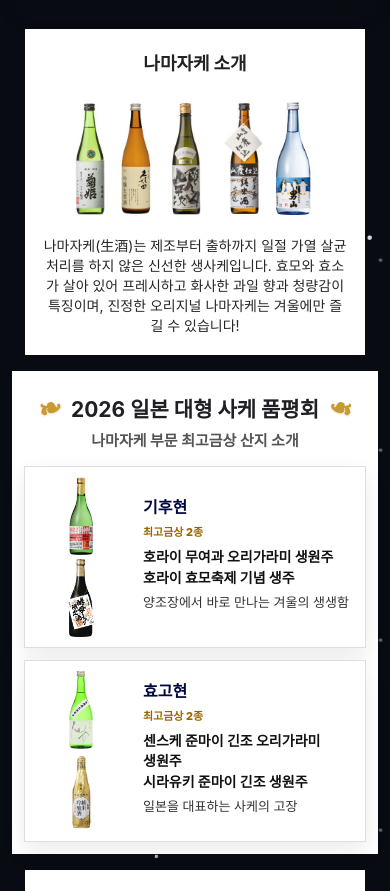
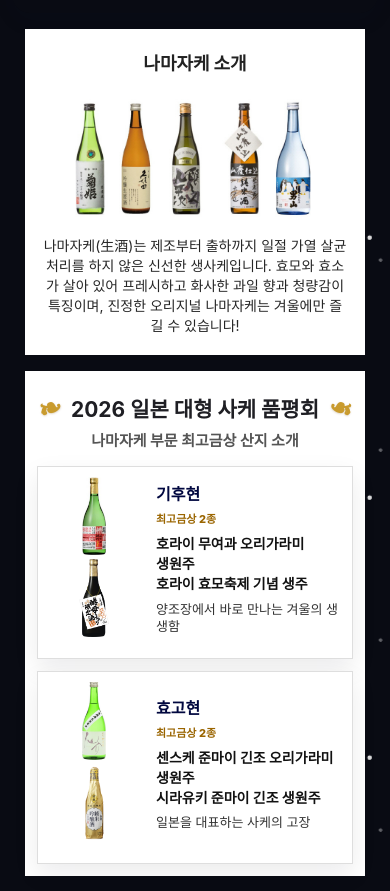
Before and after one commit to songgsarii/ma-event-jp, a plain HTML site: page index.html in a window 390 px wide. Shown: the part 200-1091 px from the top of the page. Drawn offline with Linux system fonts and the light colour scheme.

Commit message:
again fixing

```diff
--- a/css/style.css
+++ b/css/style.css
@@ -16,7 +16,7 @@
 body{-webkit-user-select:none;user-select:none}
 img{-webkit-user-drag:none}
 body{font-family: Pretendard,Inter,system-ui,-apple-system,Segoe UI,Roboto,'Noto Sans KR',sans-serif;background:var(--bg);color:var(--text-light);-webkit-font-smoothing:antialiased;margin:0;padding:18px 12px 60px;text-align:center}
-.page{position:relative;z-index:1}
+.page{position:relative;z-index:1;width:100%;min-width:0}
 body::before,body::after{content:"";position:fixed;inset:-120px 0 0;pointer-events:none;z-index:0;background-image:radial-gradient(circle at 8% 12%,rgba(255,255,255,.9) 0 2px,transparent 2.5px),radial-gradient(circle at 22% 42%,rgba(255,255,255,.72) 0 1.5px,transparent 2px),radial-gradient(circle at 38% 18%,rgba(255,255,255,.85) 0 2px,transparent 2.5px),radial-gradient(circle at 56% 56%,rgba(255,255,255,.7) 0 1.5px,transparent 2px),radial-gradient(circle at 74% 24%,rgba(255,255,255,.9) 0 2px,transparent 2.5px),radial-gradient(circle at 91% 48%,rgba(255,255,255,.7) 0 1.5px,transparent 2px);background-size:260px 260px;animation:snowfall 13s linear infinite}
 body::after{opacity:.5;background-size:190px 190px;animation-duration:19s;animation-delay:-7s}
 @keyframes snowfall{0%{transform:translate3d(0,-120px,0)}100%{transform:translate3d(28px,100vh,0)}}
@@ -48,8 +48,8 @@
 .title-ornament{color:#c99b2e;font-size:28px;line-height:1;transform:rotate(-18deg);text-shadow:0 1px 2px rgba(121,77,0,0.25)}
 .title-ornament-right{transform:scaleX(-1) rotate(-18deg)}
 .award-subtitle{margin:6px 0 16px;color:#555;font-size:15px;font-weight:700}
-.featured-regions{display:grid;width:100%;gap:12px;text-align:left}
-.featured-region{display:grid;width:100%;min-width:0;grid-template-columns:92px minmax(0,1fr);gap:14px;align-items:stretch;padding:10px;background:#fff;border:1px solid rgba(0,0,0,0.13);box-shadow:0 10px 24px rgba(2,6,23,0.08);cursor:pointer;transition:border-color .18s ease,transform .18s ease}
+.featured-regions{display:grid;grid-template-columns:minmax(0,1fr);grid-auto-rows:1fr;width:100%;min-width:0;gap:12px;text-align:left}
+.featured-region{display:grid;width:100%;min-width:0;align-self:stretch;grid-template-columns:92px minmax(0,1fr);gap:14px;align-items:stretch;padding:10px;background:#fff;border:1px solid rgba(0,0,0,0.13);box-shadow:0 10px 24px rgba(2,6,23,0.08);cursor:pointer;transition:border-color .18s ease,transform .18s ease}
 .featured-region:hover,.featured-region:focus-visible{border-color:var(--mc-red);transform:translateY(-2px);outline:none}
 .featured-region-images{display:grid;grid-template-columns:1fr;gap:4px;width:92px;height:160px;min-height:160px}
 .featured-region-images img{display:block;width:92px;height:160px;min-height:0;object-fit:contain;background:#fff}
@@ -138,6 +138,7 @@
   .jp-map{max-width:340px}
   .map-section{max-width:340px;margin-left:auto;margin-right:auto}
   .promo{max-width:340px;margin-left:auto;margin-right:auto}
+  .award-section{max-width:340px;margin-left:auto;margin-right:auto}
   .nama-intro-image{width:85%;max-width:260px}
   .region-card{max-width:340px;margin-left:auto;margin-right:auto}
 }
--- a/index.html
+++ b/index.html
@@ -6,7 +6,7 @@
   <meta name="robots" content="noindex, nofollow, noarchive, nosnippet" />
   <meta name="googlebot" content="noindex, nofollow, noarchive, nosnippet" />
   <title>Mastercard × Japan Seasonal Sake — Demo</title>
-  <link rel="stylesheet" href="css/style.css">
+  <link rel="stylesheet" href="css/style.css?v=20260820-2">
 </head>
 <body>
   <main class="page" style="max-width:390px;margin:0 auto;">
```
